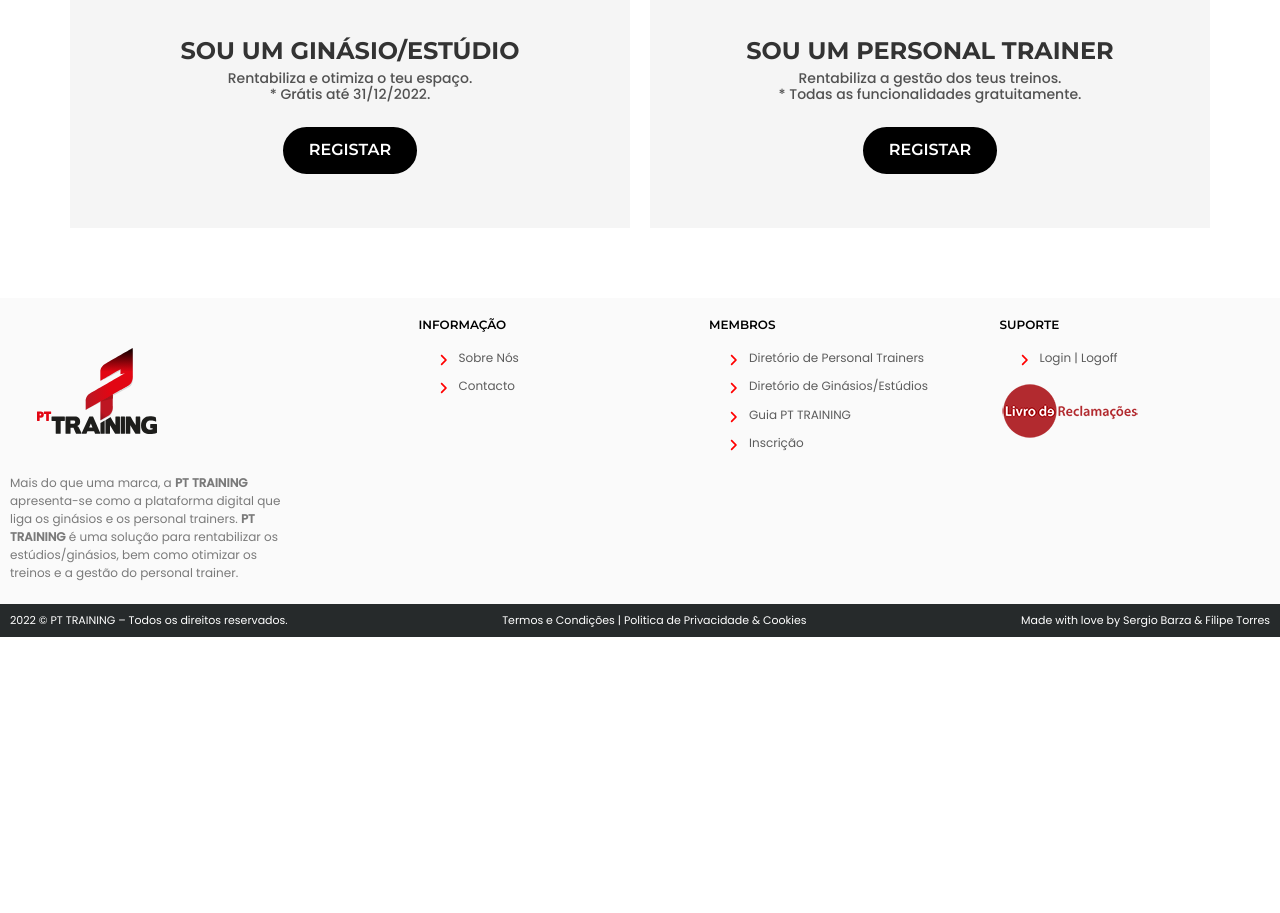
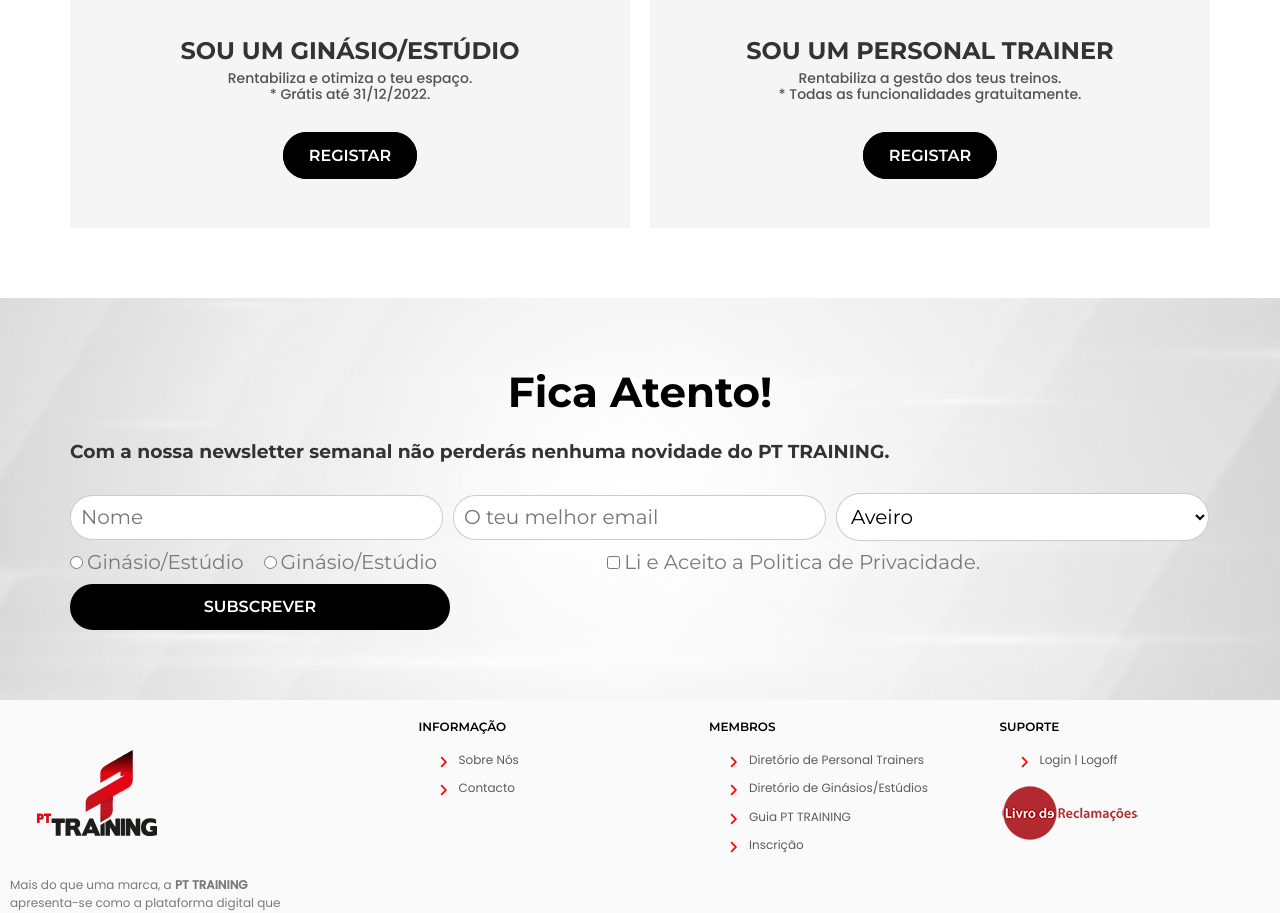
Before and after one commit to sbarza/my-agenda, a React (Create React App) app in the folder frontend/: page / in a window 1280 px wide. Shown: the part 4240-5153 px from the top of the page. Before the commit the page ends 4877 px from the top, so only its background shows below. Built offline with nearby package versions, Linux system fonts and the light colour scheme.

Commit message:
Finalizada o form Fica Atento

```diff
--- a/frontend/src/components/Home/Home.js
+++ b/frontend/src/components/Home/Home.js
@@ -111,7 +111,7 @@
             <p>Ser Membro PT Training como Ginásio/Estúdio. Após adesão, aceder à zona
               de Membros Ginásio/Estúdio, escolher a opção de Criar Ginásio.</p>
           </details>
-          <a href="/perguntas-frequentes">Ver mais <FontAwesomeIcon icon={faSearch}/></a>
+          <a href="/perguntas-frequentes" target="_blank">Ver mais <FontAwesomeIcon icon={faSearch}/></a>
         </div>
       </section>
 
@@ -122,7 +122,7 @@
           className={styles["dizem-sobre-pt-training__imagem-fundo"]}
         />
         <div className={styles["dizem-sobre-pt-training__instagram"]}>
-          <a href="https://www.instagram.com/rodrigo_personal.trainer/">
+          <a href="https://www.instagram.com/rodrigo_personal.trainer/" target="_blank">
             <img src={homeImageInstagramUser} alt="Foto de Rodrigo Godinho"/>
             <h4>Rodrigo Godinho</h4>
             <div className={styles["dizem-sobre-pt-training__instagram-estrelas"]}>
@@ -145,20 +145,56 @@
 
       <section className={`container ${styles["pt-training-parceiro"]}`}>
         <h2>PT TRAINING</h2>
-        <h3 className={`title`}>O teu parceiro no fitness.</h3>
+        <h3>O teu parceiro no fitness.</h3>
         <div className={styles["pt-training-parceiro__ginasio-personal"]}>
           <span>GRATUITO*</span>
           <img src={homeImageForth1} alt="Ginásio com iluminação natural e equipamentos"/>
           <h4>SOU UM GINÁSIO/ESTÚDIO</h4>
           <p>Rentabiliza e otimiza o teu espaço.<br/>* Grátis até 31/12/2022.</p>
-          <button>REGISTAR</button>
+          <a href="#" target="_blank">REGISTAR</a>
         </div>
         <div className={styles["pt-training-parceiro__ginasio-personal"]}>
           <span>GRATUITO*</span>
           <img src={homeImageForth2} alt="Senho idoso sendo assessorado pelo personal trainer"/>
           <h4>SOU UM PERSONAL TRAINER</h4>
           <p>Rentabiliza a gestão dos teus treinos.<br/>* Todas as funcionalidades gratuitamente.</p>
-          <button>REGISTAR</button>
+          <a href="#" target="_blank">REGISTAR</a>
+        </div>
+      </section>
+
+      <section className={styles["fica-atento"]}>
+        <div className={`container`}>
+          <h2>Fica Atento!</h2>
+          <h3>Com a nossa newsletter semanal não perderás nenhuma novidade do PT TRAINING.</h3>
+          <input type="text" placeholder="Nome"/>
+          <input type="text" placeholder="O teu melhor email"/>
+          <select name="form_fields[message]" id="form-field-message" class="elementor-field-textual elementor-size-sm">
+            <option value="Aveiro">Aveiro</option>
+            <option value="Beja">Beja</option>
+            <option value="Braga">Braga</option>
+            <option value="Bragança">Bragança</option>
+            <option value="Castelo Branco">Castelo Branco</option>
+            <option value="Coimbra">Coimbra</option>
+            <option value="Évora">Évora</option>
+            <option value="Faro">Faro</option>
+            <option value="Guarda">Guarda</option>
+            <option value="Leiria">Leiria</option>
+            <option value="Lisboa">Lisboa</option>
+            <option value="Porto">Porto</option>
+            <option value="Portalegre">Portalegre</option>
+            <option value="Santarém">Santarém</option>
+            <option value="Setúbal">Setúbal</option>
+            <option value="Vila Real">Vila Real</option>
+            <option value="Viseu">Viseu</option>
+            <option value="Viana do Castelo">Viana do Castelo</option>
+          </select>
+          <input type="radio" value="Ginásio/Estúdio" id="fica-atento-form__ginasio-estudio" name="fica-atento-form__ginasio-estudio"/>
+          <label for="fica-atento-form__ginasio-estudio">Ginásio/Estúdio</label>
+          <input type="radio" value="Personal Trainer" id="fica-atento-form__personal-trainer" name="fica-atento-form__personal-trainer"/>
+          <label for="fica-atento-form__personal-trainer">Ginásio/Estúdio</label>
+          <input type="checkbox" value="Li e Aceito a Politica de Privacidade." id="fica-atento-form__politica-privacidade" name="fica-atento-form__politica-privacidade"></input>
+          <label for="fica-atento-form__politica-privacidade">Li e Aceito a Politica de Privacidade.</label>
+          <button type="submit">SUBSCREVER</button>
         </div>
       </section>
     </>
--- a/frontend/src/components/Home/Home.module.css
+++ b/frontend/src/components/Home/Home.module.css
@@ -50,7 +50,8 @@
 .porque-pt-training h2,
 .perguntas-frequentes h2,
 .dizem-sobre-pt-training h2,
-.pt-training-parceiro h2 {
+.pt-training-parceiro h2,
+.fica-atento h2 {
   color: var(--color-black);
   font-family: "Montserrat", Sans-serif;
   font-size: var(--font-size-alpha);
@@ -332,10 +333,10 @@
   background-color: var(--color-F5F5F5);
 }
 
-.pt-training-parceiro__ginasio-personal button {
+.pt-training-parceiro__ginasio-personal a {
   position: relative;
   z-index: 1;
-  top: -40px;
+  top: -20px;
   padding: 12px 24px;
   font-family: var(--font-family-montserrat);
   font-size: var(--font-size-delta);
@@ -345,3 +346,66 @@
   border: 2px solid var(--color-black);
   border-radius: 50px;
 }
+
+.fica-atento {
+  gap: 10px;
+  background-image: url(../../images/home-fifth.jpeg);
+  background-position: center center;
+  padding: 35px 0 70px;
+}
+
+.fica-atento > div {
+  display: flex;
+  flex-wrap: wrap;
+  gap: 10px;
+  align-items: baseline;
+}
+
+.fica-atento h2 {
+  margin-bottom: 15px;
+  flex-basis: 100%;
+}
+
+.fica-atento h3 {
+  flex-basis: 100%;
+  margin: 0 0 20px;
+}
+
+.fica-atento input[type=text],
+.fica-atento select {
+  flex-basis: calc(33.33% - 7px);
+  background-color: var(--color-white);
+  border-radius: 50px;
+  font-family: var(--font-family-montserrat);
+  font-size: 20px;
+  font-weight: 400;
+}
+
+.fica-atento label {
+  margin: 0 10px 0 -6px;
+  font-family: var(--font-family-montserrat);
+  font-size: 20px;
+  color: var(--color-7A7A7A);
+}
+
+.fica-atento input[type=checkbox] {
+  margin-left: 150px;
+}
+
+.fica-atento button {
+  flex-basis: 33.33%;
+  padding: 12px 24px;
+  font-family: var(--font-family-montserrat);
+  font-size: var(--font-size-delta);
+  font-weight: 600;
+  color: var(--color-white);
+  background-color: var(--color-black);
+  border: 2px solid var(--color-black);
+  border-radius: 50px;
+  transition: all .3s;
+}
+
+.fica-atento button:hover {
+  transform: scale(0.9);
+  background-color: var(--color-3D3D3D);
+}
```
Also changed, not shown: frontend/src/images/home-fifth.jpeg (added).
